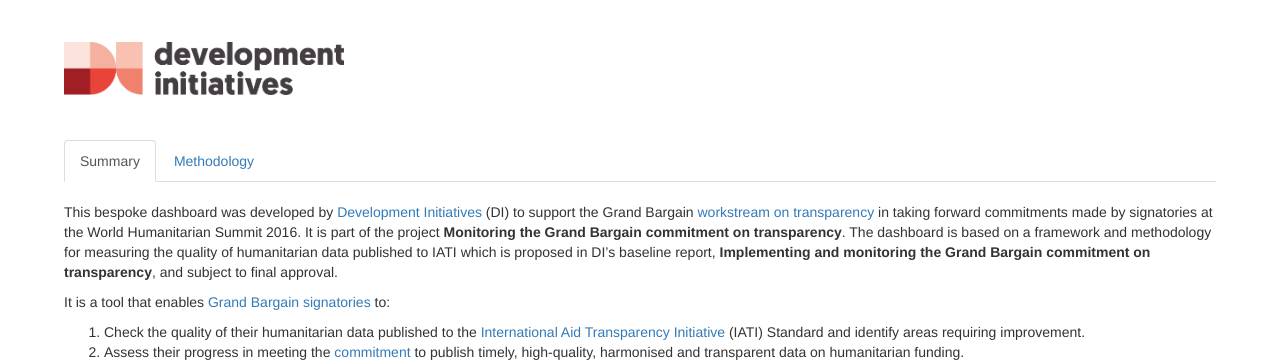
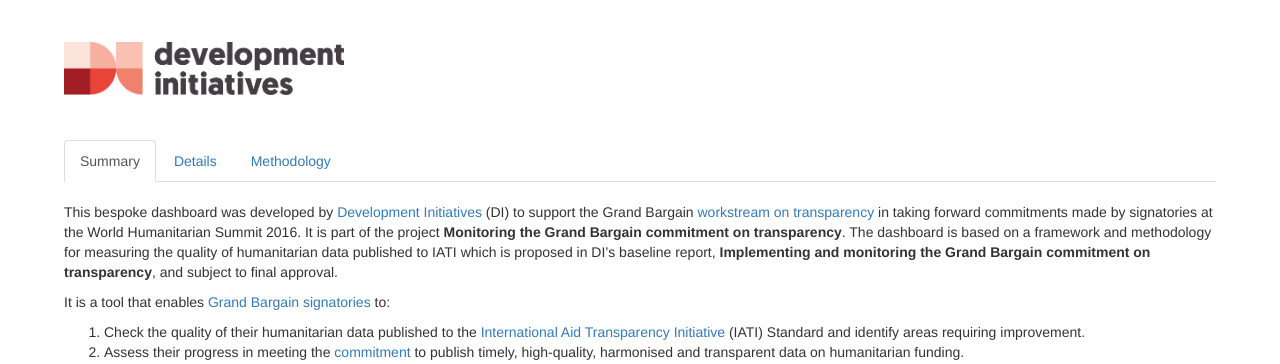
Before and after one commit to devinit/grand-bargain-monitoring, a Flask app: template src/templates/dashboard.html in a window 1280 px wide. Shown: the top 364 px of the page. Run offline with Flask 2, Linux system fonts and the light colour scheme; the template is opened without the code that fills it, so the values that code supplies are empty; some libraries are stand-ins or nearby versions.

Commit message:
Add initial setup for details tab

```diff
--- a/src/templates/dashboard.html
+++ b/src/templates/dashboard.html
@@ -3,6 +3,7 @@
 
 <ul class="nav nav-tabs" role="tablist">
 	<li role="presentation" class="active"><a href="#summary-tab" aria-controls="summary" role="tab" data-toggle="tab">Summary</a></li>
+	<li role="presentation"><a href="#details-tab" aria-controls="details" role="tab" data-toggle="tab">Details</a></li>
 	<li role="presentation"><a href="#methodology-tab" aria-controls="data-use" role="tab" data-toggle="tab">Methodology</a></li>
 </ul>
 
@@ -64,6 +65,11 @@
 				{% endfor %}
 			</tbody>
 		</table>
+	</div>
+
+	<div role="tabpanel" class="tab-pane" id="details-tab">
+		<h2></h2>
+		<p>This page provides individual assessment values for the five performance measures (identified within the framework and methodology for measuring the quality of humanitarian data published to IATI). Please see the ‘Methodology’ tab for details on how each measure is assessed and hover over column headings for a brief description.</p>
 	</div>
 
 	<div role="tabpanel" class="tab-pane" id="methodology-tab">
```
